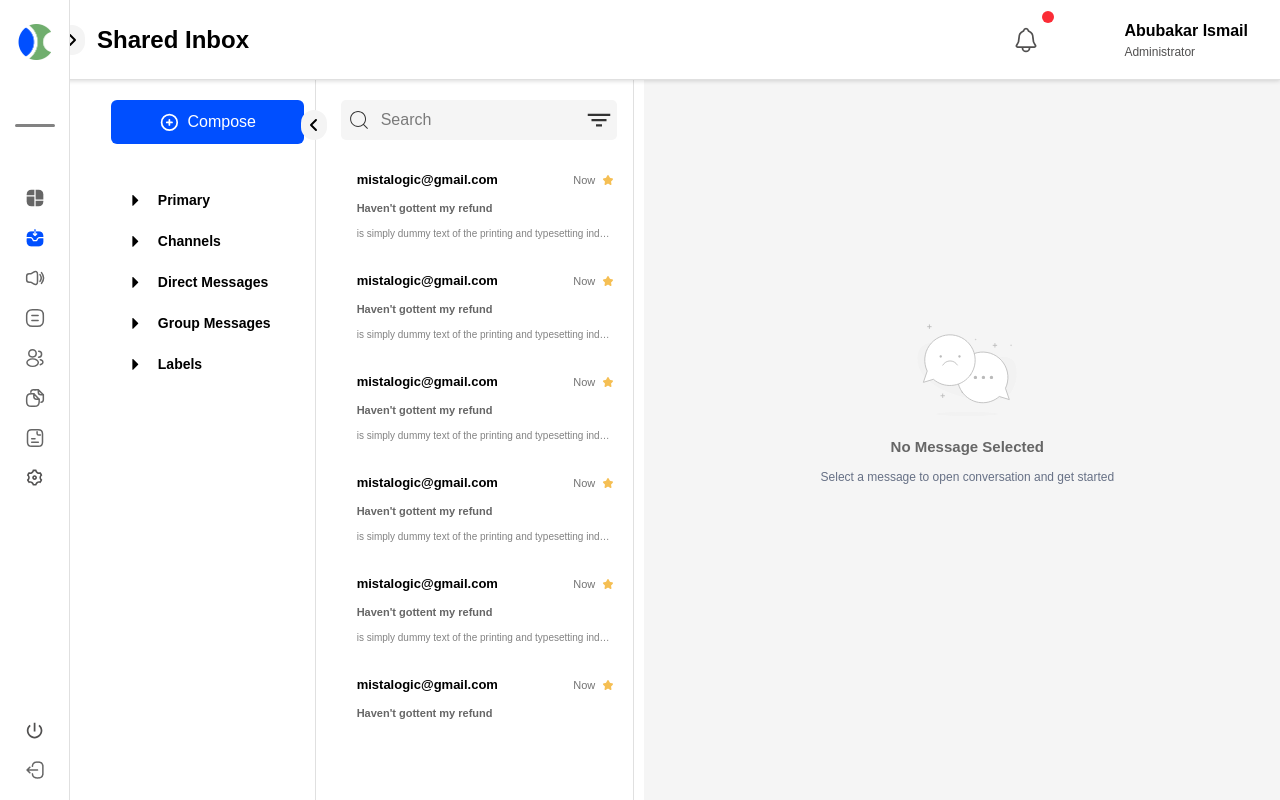
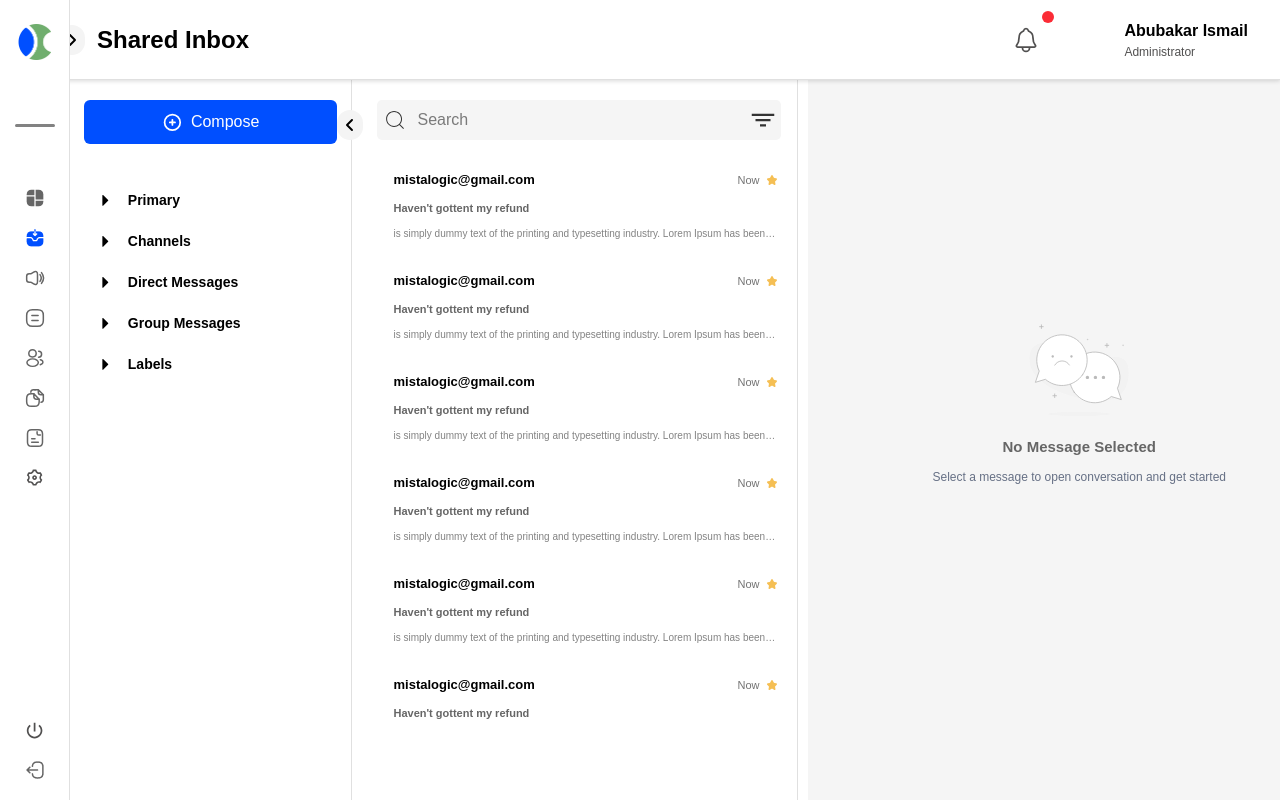
Before and after one commit to certifiedTboy/react-engn-test, a React (Vite) app: page /inbox in a window 1280 px wide. Built offline with nearby package versions, Linux system fonts and the light colour scheme.

Commit message:
update app

```diff
--- a/src/components/inbox/inbox.module.css
+++ b/src/components/inbox/inbox.module.css
@@ -1,13 +1,13 @@
 .inbox_container {
-  width: 93%;
-  margin-left: 100px;
+  width: 100%;
+  margin-left: 70px;
   height: 100%;
   display: flex;
   gap: 10px;
 }
 
 .inbox_menu {
-  width: 25%;
+  width: 500px;
   height: 100%;
   border-right: 1px solid #e0e0e0;
   padding-top: 100px;
@@ -25,7 +25,7 @@
   padding-bottom: 30px;
 }
 
-@media only screen and (max-width: 1000px) {
+/* @media only screen and (max-width: 1000px) {
   .inbox_container {
     margin-left: 60px;
   }
@@ -43,7 +43,7 @@
   .inbox_menu_container {
     padding-left: 10px;
   }
-}
+} */
 
 .toggle_btn {
   margin-top: 110px;
--- a/src/components/inbox/messages/MessageList.tsx
+++ b/src/components/inbox/messages/MessageList.tsx
@@ -4,7 +4,7 @@ import styles from "./Messges.module.css";
 const MessageList = () => {
   return (
     <div
-      className={`w-[25%] ${styles.message_list_container} hidden sm:block relative`}
+      className={`${styles.message_list_container} hidden sm:block relative`}
     >
       <div className="sticky top-25">
         <SearchMessageInput />
--- a/src/components/inbox/messages/Messges.module.css
+++ b/src/components/inbox/messages/Messges.module.css
@@ -2,7 +2,7 @@
   margin-top: 80px;
   border-right: 1px solid #e0e0e0;
   padding: 0 10px;
-
+  width: 500px;
   height: 100vh;
 }
 
```
